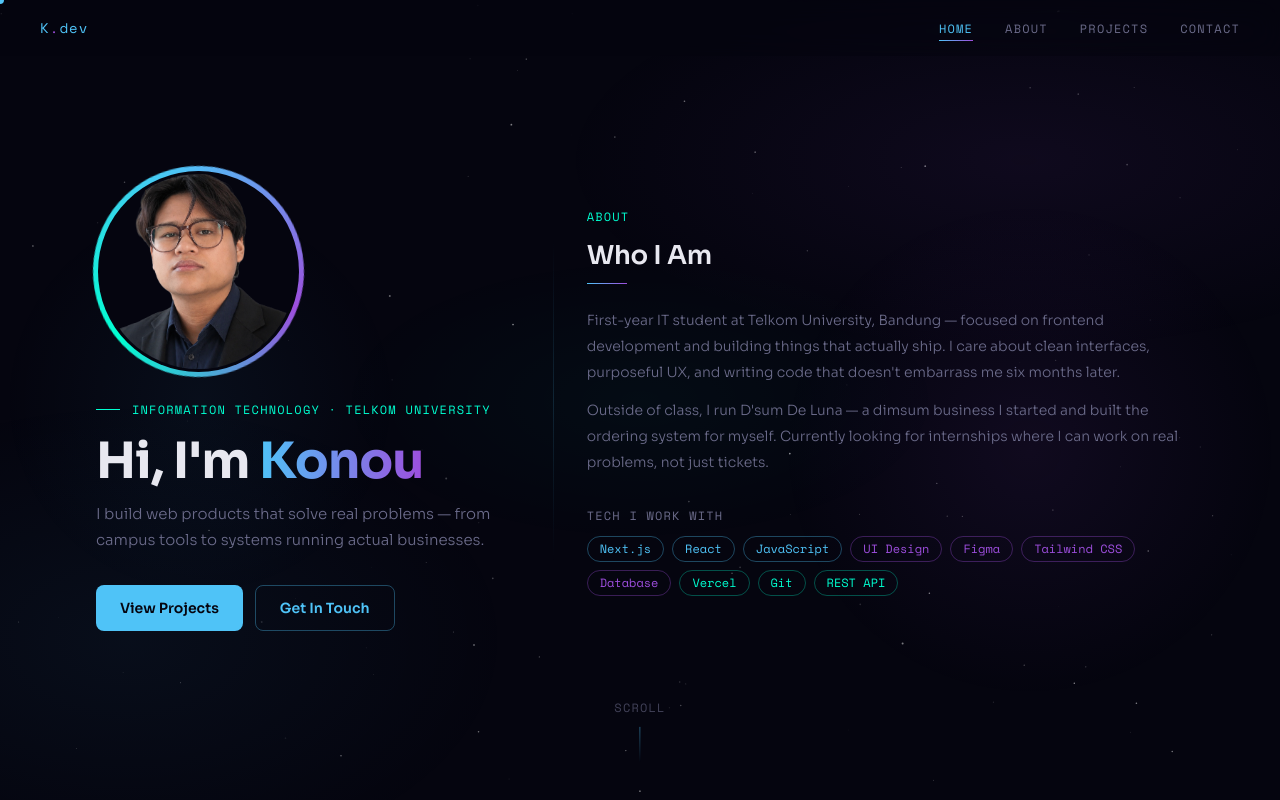
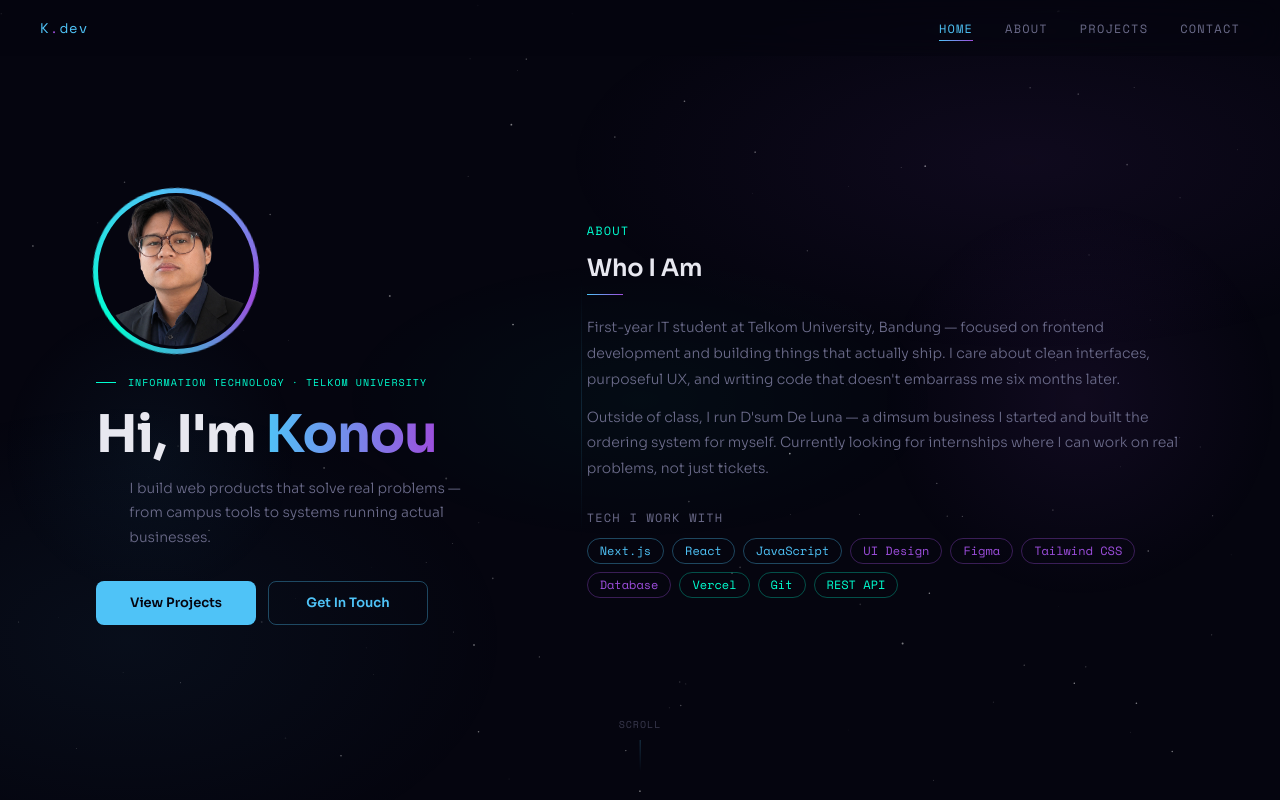
Before and after one commit to KonouKovalskia/portofolio, a Next.js app: page / in a window 1280 px wide. Shown: the top 800 px of the page. Built offline with nearby package versions, Linux system fonts and the light colour scheme.

Commit message:
bug fix ig

```diff
--- a/src/app/globals.css
+++ b/src/app/globals.css
@@ -16,17 +16,18 @@ body {
   background-color: #05050f;
   color: #e8e8f0;
   font-family: var(--font-sora, 'Sora', sans-serif);
+  /* Prevent horizontal scroll on mobile — critical */
   overflow-x: hidden;
-  /* Custom cursor */
-  cursor: none;
+  max-width: 100vw;
 }
 
-/* Restore default cursor only on interactive elements */
-a, button, [role="button"], input, textarea, select, label {
-  cursor: none;
+/* Custom cursor — desktop only, touch devices get default */
+@media (pointer: fine) {
+  body, a, button, [role="button"], input, textarea, select, label {
+    cursor: none;
+  }
 }
 
-/* Custom cursor dot */
 .cursor-dot {
   position: fixed;
   top: 0;
@@ -38,7 +39,7 @@ a, button, [role="button"], input, textarea, select, label {
   pointer-events: none;
   z-index: 9999;
   transform: translate(-50%, -50%);
-  transition: width 0.2s, height 0.2s, background 0.2s, opacity 0.2s;
+  transition: width 0.2s, height 0.2s, background 0.2s;
   mix-blend-mode: screen;
 }
 
--- a/src/components/sections/Hero.jsx
+++ b/src/components/sections/Hero.jsx
@@ -34,48 +34,48 @@ export default function Hero() {
   return (
     <section
       id="home"
-      className="relative min-h-screen flex items-center px-6 lg:px-24 py-24"
+      className="relative min-h-screen flex items-center px-6 lg:px-24"
+      style={{ paddingTop: '96px', paddingBottom: '80px' }}
     >
-      {/* "About" anchor placed near the bottom of the hero */}
+      {/* "About" anchor */}
       <div id="about" style={{ position: 'absolute', top: '85%' }} />
 
-      {/* Glow blobs */}
-      <div className="absolute right-0 top-1/4 pointer-events-none" style={{
-        width: '500px', height: '500px', borderRadius: '50%',
+      {/* Glow blobs — clipped so they don't cause horizontal overflow on mobile */}
+      <div className="absolute right-0 top-1/4 pointer-events-none overflow-hidden" style={{
+        width: '400px', height: '400px', borderRadius: '50%',
         background: 'radial-gradient(circle, rgba(157,78,221,0.08) 0%, transparent 70%)',
       }} />
       <div className="absolute left-0 bottom-1/4 pointer-events-none" style={{
-        width: '400px', height: '400px', borderRadius: '50%',
+        width: '300px', height: '300px', borderRadius: '50%',
         background: 'radial-gradient(circle, rgba(79,195,247,0.05) 0%, transparent 70%)',
       }} />
 
-      {/* Ring spin animation */}
       <style>{`
         @keyframes ring-spin { to { transform: rotate(360deg); } }
         @keyframes scroll-bounce {
-          0%, 100% { transform: translateY(0); opacity: 0.6; }
-          50%       { transform: translateY(6px); opacity: 1; }
+          0%, 100% { transform: translateY(0); opacity: 0.5; }
+          50%       { transform: translateY(7px); opacity: 1; }
         }
       `}</style>
 
-      <div className="relative z-10 w-full flex flex-col lg:flex-row gap-10 lg:gap-16 items-center">
+      <div className="relative z-10 w-full flex flex-col lg:flex-row gap-12 lg:gap-16 items-center">
 
-        {/* ── LEFT COL: Photo + intro ── */}
-        <div className="flex flex-col items-center lg:items-start gap-7 lg:w-5/12">
+        {/* ── LEFT COL ── */}
+        <div className="flex flex-col items-center lg:items-start gap-6 lg:w-5/12 w-full">
 
-          {/* Photo */}
+          {/* Photo — fixed size on mobile, vw-based on desktop */}
           <motion.div
             initial={{ opacity: 0, scale: 0.9 }}
             animate={{ opacity: 1, scale: 1 }}
             transition={{ duration: 0.7, delay: 0.1 }}
             style={{
               position: 'relative',
-              width: 'clamp(130px, 16vw, 220px)',
-              height: 'clamp(130px, 16vw, 220px)',
+              width: '160px',
+              height: '160px',
               flexShrink: 0,
             }}
+            className="lg:w-[clamp(130px,16vw,210px)] lg:h-[clamp(130px,16vw,210px)]"
           >
-            {/* Conic gradient spinning ring */}
             <div style={{
               position: 'absolute', inset: '-3px', borderRadius: '50%',
               background: 'conic-gradient(from 0deg, #4FC3F7, #9D4EDD, #00FFD1, #4FC3F7)',
@@ -95,33 +95,32 @@ export default function Hero() {
                 alt="Muhammad Faiz Ghiffari"
                 fill
                 style={{ objectFit: 'cover' }}
-                sizes="(max-width: 1024px) 130px, 16vw"
+                sizes="160px"
                 priority
               />
             </div>
           </motion.div>
 
-          {/* Intro text */}
-          <div className="text-center lg:text-left">
+          {/* Intro */}
+          <div className="text-center lg:text-left w-full">
             <motion.div
               initial={{ opacity: 0, y: 20 }}
               animate={{ opacity: 1, y: 0 }}
               transition={{ duration: 0.6, delay: 0.2 }}
               className="flex items-center gap-3 mb-4 justify-center lg:justify-start"
             >
-              <div style={{ width: '24px', height: '1px', background: '#00FFD1', flexShrink: 0 }} />
-              <span className="font-mono text-xs tracking-widest uppercase" style={{ color: '#00FFD1' }}>
+              <div style={{ width: '20px', height: '1px', background: '#00FFD1', flexShrink: 0 }} />
+              <span className="font-mono tracking-widest uppercase" style={{ color: '#00FFD1', fontSize: '10px' }}>
                 Information Technology · Telkom University
               </span>
             </motion.div>
 
-            {/* Name */}
             <motion.h1
               initial={{ opacity: 0, y: 20 }}
               animate={{ opacity: 1, y: 0 }}
               transition={{ duration: 0.6, delay: 0.3 }}
               className="font-sora font-bold mb-3"
-              style={{ fontSize: 'clamp(26px, 4.5vw, 50px)', lineHeight: 1.1, letterSpacing: '-0.02em' }}
+              style={{ fontSize: 'clamp(28px, 5vw, 52px)', lineHeight: 1.1, letterSpacing: '-0.02em' }}
             >
               Hi, I&apos;m{' '}
               <span style={{
@@ -134,62 +133,53 @@ export default function Hero() {
               </span>
             </motion.h1>
 
-            {/* Tagline */}
             <motion.p
               initial={{ opacity: 0, y: 20 }}
               animate={{ opacity: 1, y: 0 }}
               transition={{ duration: 0.6, delay: 0.4 }}
               className="font-sora font-light mb-8"
-              style={{ fontSize: 'clamp(13px, 1.6vw, 15px)', color: '#6b6b8a', lineHeight: 1.75 }}
+              style={{ fontSize: '14px', color: '#6b6b8a', lineHeight: 1.75, maxWidth: '360px',
+                margin: '0 auto 32px', textAlign: 'inherit' }}
             >
               I build web products that solve real problems —
               from campus tools to systems running actual businesses.
             </motion.p>
 
-            {/* CTAs */}
+            {/* CTAs — full width on mobile, auto on desktop */}
             <motion.div
               initial={{ opacity: 0, y: 20 }}
               animate={{ opacity: 1, y: 0 }}
               transition={{ duration: 0.6, delay: 0.5 }}
-              className="flex gap-3 flex-wrap justify-center lg:justify-start"
+              className="flex gap-3 justify-center lg:justify-start"
+              style={{ flexWrap: 'wrap' }}
             >
               <button
                 onClick={() => scrollTo('projects')}
-                className="font-sora font-semibold text-sm px-6 py-3 rounded-lg"
+                className="font-sora font-semibold rounded-lg"
                 style={{
                   background: '#4FC3F7', color: '#05050f',
-                  border: 'none', transition: 'background 0.2s, transform 0.2s',
+                  border: 'none', fontSize: '13px',
+                  padding: '11px 24px',
+                  transition: 'background 0.2s, transform 0.2s',
+                  flex: '1 1 auto', maxWidth: '160px',
                 }}
-                onMouseEnter={e => {
-                  e.currentTarget.style.background = '#38b2e0'
-                  e.currentTarget.style.transform = 'translateY(-2px)'
-                }}
-                onMouseLeave={e => {
-                  e.currentTarget.style.background = '#4FC3F7'
-                  e.currentTarget.style.transform = 'translateY(0)'
-                }}
+                onMouseEnter={e => { e.currentTarget.style.background = '#38b2e0'; e.currentTarget.style.transform = 'translateY(-2px)' }}
+                onMouseLeave={e => { e.currentTarget.style.background = '#4FC3F7'; e.currentTarget.style.transform = 'translateY(0)' }}
               >
                 View Projects
               </button>
               <button
                 onClick={() => scrollTo('contact')}
-                className="font-sora font-semibold text-sm px-6 py-3 rounded-lg"
+                className="font-sora font-semibold rounded-lg"
                 style={{
-                  background: 'transparent',
-                  color: '#4FC3F7',
+                  background: 'transparent', color: '#4FC3F7',
                   border: '1px solid rgba(79,195,247,0.35)',
+                  fontSize: '13px', padding: '11px 24px',
                   transition: 'border-color 0.2s, color 0.2s, transform 0.2s',
+                  flex: '1 1 auto', maxWidth: '160px',
                 }}
-                onMouseEnter={e => {
-                  e.currentTarget.style.borderColor = '#4FC3F7'
-                  e.currentTarget.style.color = '#e8e8f0'
-                  e.currentTarget.style.transform = 'translateY(-2px)'
-                }}
-                onMouseLeave={e => {
-                  e.currentTarget.style.borderColor = 'rgba(79,195,247,0.35)'
-                  e.currentTarget.style.color = '#4FC3F7'
-                  e.currentTarget.style.transform = 'translateY(0)'
-                }}
+                onMouseEnter={e => { e.currentTarget.style.borderColor = '#4FC3F7'; e.currentTarget.style.color = '#e8e8f0'; e.currentTarget.style.transform = 'translateY(-2px)' }}
+                onMouseLeave={e => { e.currentTarget.style.borderColor = 'rgba(79,195,247,0.35)'; e.currentTarget.style.color = '#4FC3F7'; e.currentTarget.style.transform = 'translateY(0)' }}
               >
                 Get In Touch
               </button>
@@ -197,47 +187,45 @@ export default function Hero() {
           </div>
         </div>
 
-        {/* ── RIGHT COL: Bio + skills ── */}
+        {/* ── RIGHT COL ── */}
         <div ref={ref} className="lg:w-7/12 w-full">
 
-          {/* Divider line visible only on lg */}
+          {/* Vertical divider — desktop only, positioned relative to the section not the col */}
           <div
-            className="hidden lg:block absolute"
+            className="hidden lg:block"
             style={{
-              left: '42%', top: '15%', bottom: '15%',
+              position: 'absolute',
+              left: 'calc(5/12 * 100% + 2rem)',
+              top: '20%', bottom: '20%',
               width: '1px',
               background: 'linear-gradient(to bottom, transparent, rgba(79,195,247,0.15), transparent)',
+              pointerEvents: 'none',
             }}
           />
 
-          {/* About label */}
           <motion.div
             initial={{ opacity: 0, y: 24 }}
             animate={inView ? { opacity: 1, y: 0 } : {}}
-            transition={{ duration: 0.6, delay: 0 }}
-            className="mb-6"
+            transition={{ duration: 0.6 }}
+            className="mb-5"
           >
             <span className="font-mono text-xs tracking-widest uppercase" style={{ color: '#00FFD1' }}>
               about
             </span>
             <h2
               className="font-sora font-semibold mt-2 mb-2"
-              style={{ fontSize: '26px', letterSpacing: '-0.01em' }}
+              style={{ fontSize: '24px', letterSpacing: '-0.01em' }}
             >
               Who I Am
             </h2>
-            <div style={{
-              width: '40px', height: '1px',
-              background: 'linear-gradient(90deg, #4FC3F7, #9D4EDD)',
-            }} />
+            <div style={{ width: '36px', height: '1px', background: 'linear-gradient(90deg, #4FC3F7, #9D4EDD)' }} />
           </motion.div>
 
-          {/* Bio */}
           <motion.div
             initial={{ opacity: 0, y: 24 }}
             animate={inView ? { opacity: 1, y: 0 } : {}}
             transition={{ duration: 0.6, delay: 0.1 }}
-            className="mb-8"
+            className="mb-7"
           >
             <p className="font-sora font-light mb-3" style={{ fontSize: '14px', color: '#6b6b8a', lineHeight: 1.85 }}>
               First-year IT student at Telkom University, Bandung — focused on
@@ -252,7 +240,6 @@ export default function Hero() {
             </p>
           </motion.div>
 
-          {/* Skills */}
           <motion.div
             initial={{ opacity: 0, y: 24 }}
             animate={inView ? { opacity: 1, y: 0 } : {}}
@@ -269,7 +256,6 @@ export default function Hero() {
                   style={{
                     border: `1px solid ${colorMap[color].border}`,
                     color: colorMap[color].color,
-                    transition: 'border-color 0.2s',
                   }}
                 >
                   {label}
@@ -277,29 +263,26 @@ export default function Hero() {
               ))}
             </div>
           </motion.div>
-
         </div>
       </div>
 
-      {/* Scroll indicator */}
+      {/* Scroll indicator — hidden on very short screens */}
       <motion.div
         initial={{ opacity: 0 }}
         animate={{ opacity: 1 }}
         transition={{ delay: 1.4, duration: 0.8 }}
         onClick={() => scrollTo('projects')}
-        className="absolute bottom-10 left-1/2 flex flex-col items-center gap-2"
-        style={{ transform: 'translateX(-50%)', cursor: 'pointer' }}
+        className="absolute left-1/2 flex-col items-center gap-2 hidden sm:flex"
+        style={{ bottom: '28px', transform: 'translateX(-50%)', cursor: 'pointer' }}
       >
-        <span className="font-mono text-xs tracking-widest uppercase" style={{ color: '#6b6b8a', opacity: 0.6 }}>
+        <span className="font-mono tracking-widest uppercase" style={{ color: '#6b6b8a', opacity: 0.5, fontSize: '10px' }}>
           scroll
         </span>
-        <div
-          style={{
-            width: '1px', height: '36px',
-            background: 'linear-gradient(to bottom, rgba(79,195,247,0.6), transparent)',
-            animation: 'scroll-bounce 1.8s ease-in-out infinite',
-          }}
-        />
+        <div style={{
+          width: '1px', height: '32px',
+          background: 'linear-gradient(to bottom, rgba(79,195,247,0.6), transparent)',
+          animation: 'scroll-bounce 1.8s ease-in-out infinite',
+        }} />
       </motion.div>
     </section>
   )
```
Also changed, not shown: src/components/CustomCursor.jsx (+16 -19 lines).
